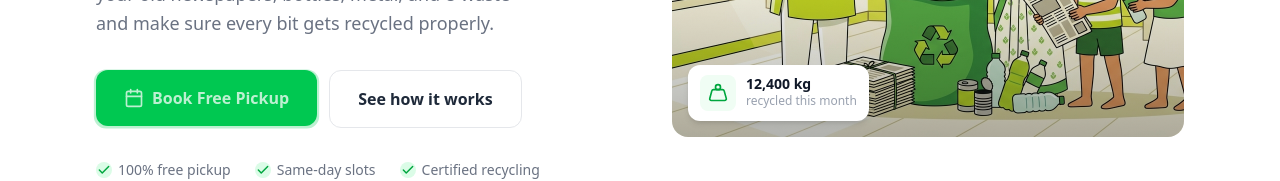
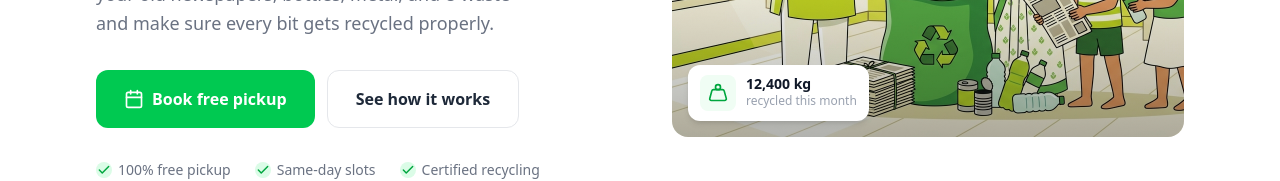
Before and after one commit to Ankit-Moura/Scrap-Seva, a Next.js app: page / in a window 1280 px wide. Shown: the part 451-632 px from the top of the page. Built offline with nearby package versions, Linux system fonts and the light colour scheme.

Commit message:
fixed cta

```diff
--- a/components/HomePage.tsx
+++ b/components/HomePage.tsx
@@ -312,61 +312,13 @@ function Hero({ onBookClick, onLearnClick }: {onBookClick: ()=>void, onLearnClic
           Book a free home pickup in 60 seconds. We collect your old newspapers, bottles, metal, and e-waste — and make sure every bit gets recycled properly.
         </p>
         <div className="flex flex-col sm:flex-row gap-3 mb-8">
-          {/* <button onClick={onBookClick} className="flex items-center justify-center gap-2 bg-green-500 hover:bg-green-600 text-white font-bold text-base px-7 py-4 rounded-xl transition-colors">
+          <button onClick={onBookClick} className="flex items-center justify-center gap-2 bg-green-500 hover:bg-green-600 text-white font-bold text-base px-7 py-4 rounded-xl transition-colors">
             <svg viewBox="0 0 24 24" fill="none" stroke="currentColor" strokeWidth={2} strokeLinecap="round" strokeLinejoin="round" className="w-5 h-5">
               <rect width="18" height="18" x="3" y="4" rx="2" /><line x1="16" x2="16" y1="2" y2="6" /><line x1="8" x2="8" y1="2" y2="6" /><line x1="3" x2="21" y1="10" y2="10" />
             </svg>
             Book free pickup
-          </button> */}
-          <div className="relative inline-block">
-  <motion.div
-    className="absolute inset-0 rounded-xl bg-green-500"
-    animate={{
-      scale: [1, 1.15, 1],
-      opacity: [0.3, 0, 0.3],
-    }}
-    transition={{
-      duration: 2,
-      repeat: Infinity,
-    }}
-  />
+          </button>
 
-          <motion.button
-          onClick={onBookClick}
-          className="flex items-center justify-center gap-2 bg-green-500 hover:bg-green-600 text-white font-bold text-base px-7 py-4 rounded-xl"
-          animate={{
-            scale: [1, 1.03, 1],
-          }}
-          transition={{
-            duration: 2,
-            repeat: Infinity,
-            repeatDelay: 1.5,
-          }}
-          whileHover={{
-            scale: 1.05,
-          }}
-          whileTap={{
-            scale: 0.92,
-          }}
-        >
-          <svg
-            viewBox="0 0 24 24"
-            fill="none"
-            stroke="currentColor"
-            strokeWidth={2}
-            strokeLinecap="round"
-            strokeLinejoin="round"
-            className="w-5 h-5"
-          >
-            <rect width="18" height="18" x="3" y="4" rx="2" />
-            <line x1="16" x2="16" y1="2" y2="6" />
-            <line x1="8" x2="8" y1="2" y2="6" />
-            <line x1="3" x2="21" y1="10" y2="10" />
-          </svg>
-
-          Book Free Pickup
-        </motion.button>
-        </div>
           <button onClick={onLearnClick} className="flex items-center justify-center gap-2 bg-white hover:bg-gray-50 text-gray-800 font-semibold text-base px-7 py-4 rounded-xl border border-gray-200 transition-colors">
             See how it works
           </button>
```
